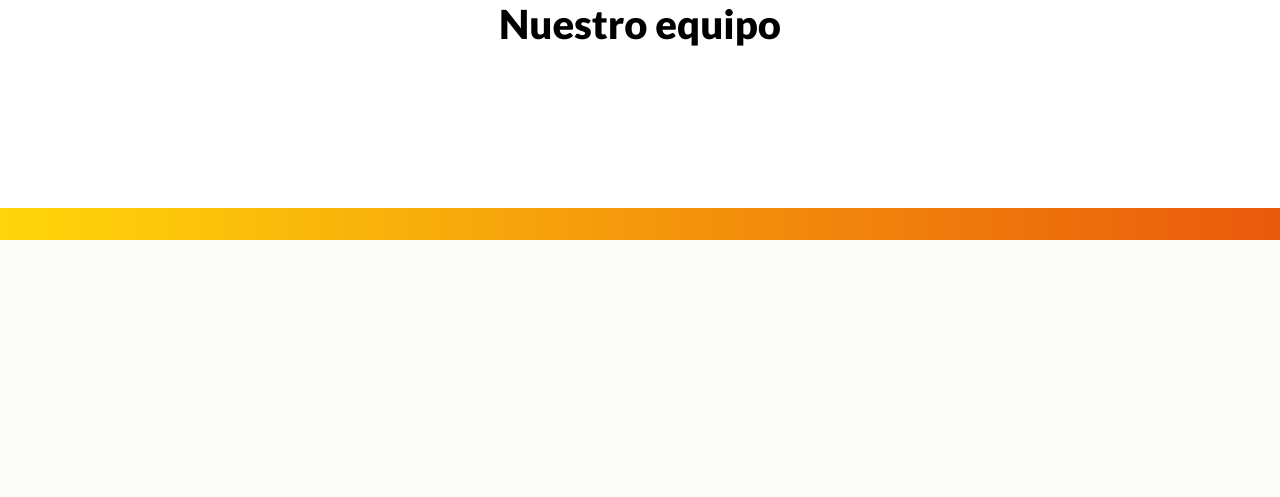
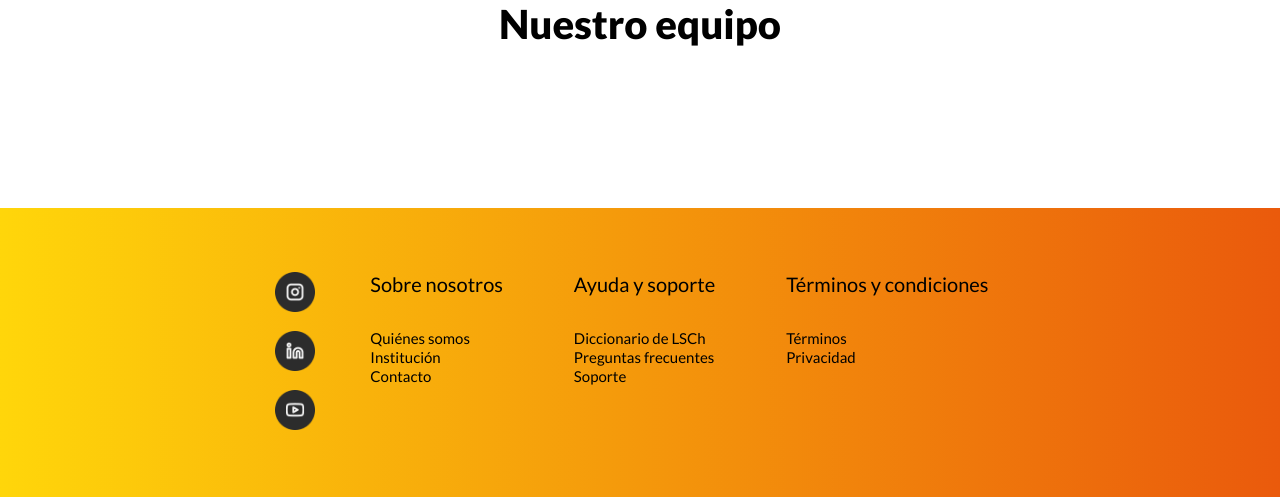
Before and after one commit to castorgausm/EnSenas, a Django app: template ensenasapp/templates/start.html in a window 1280 px wide. Shown: the part 705-1202 px from the top of the page. Before the commit the page ends 945 px from the top, so only its background shows below. Run offline with Django 3.2, Linux system fonts and the light colour scheme; the template is opened without the code that fills it, so the values that code supplies are empty.

Commit message:
Actualización footer

```diff
--- a/ensenasapp/templates/start.html
+++ b/ensenasapp/templates/start.html
@@ -7,12 +7,13 @@
         <link rel="stylesheet" href="styles.css">
         <link rel="preconnect" href="https://fonts.googleapis.com">
         <link rel="preconnect" href="https://fonts.gstatic.com" crossorigin>
-        <link href="https://fonts.googleapis.com/css2?family=Lato:ital,wght@0,100;0,300;0,400;0,700;0,900;1,100;1,300;1,400;1,700;1,900&display=swap" rel="stylesheet">    </head>
+        <link href="https://fonts.googleapis.com/css2?family=Lato:ital,wght@0,100;0,300;0,400;0,700;0,900;1,100;1,300;1,400;1,700;1,900&display=swap" rel="stylesheet">
+    </head>
     <body>
         <header>
             <nav class="navbar">
                 <a href="start.html" class="navlogo">
-                    <img src="../images/Logo.jpg" alt="Logo de EnSeñas">
+                    <img src="../images/logo.jpg" alt="Logo de EnSeñas">
                 </a>
                 <ul class="navlinks">
                     <li><a href="#">Ayuda</a></li>
@@ -29,7 +30,7 @@
                     <button class="purplebutton">Comenzar hoy</button>
                 </div>
                 <div class="imagestart">
-                    <img src="../images/Pet.png" alt="Imagen de la mascota">
+                    <img src="../images/pet.png" alt="Imagen de la mascota">
                 </div>
             </div>
             <div class="continfo">
@@ -42,8 +43,33 @@
             </div>
         </main>
         <footer>
-            <div class="">
-
+            <div class="footersocialmedia">
+                <a href="#"><img src="../images/instagram.png" alt="Instagram"></a>
+                <a href="#"><img src="../images/linkedin.png" alt="LinkedIn"></a>
+                <a href="#"><img src="../images/youtube.png" alt="YouTube"></a>
+            </div>
+            <div class="footersection">
+                <h5>Sobre nosotros</h5>
+                <ul>
+                    <li><a href="#">Quiénes somos</a></li>
+                    <li><a href="#">Institución</a></li>
+                    <li><a href="#">Contacto</a></li>
+                </ul>
+            </div>
+            <div class="footersection">
+                <h5>Ayuda y soporte</h5>
+                <ul>
+                    <li><a href="https://especial.mineduc.cl/wp-content/uploads/sites/31/2018/07/Diccionario_LSCh_A-H.pdf">Diccionario de LSCh</a></li>
+                    <li><a href="#">Preguntas frecuentes</a></li>
+                    <li><a href="#">Soporte</a></li>
+                </ul>
+            </div>
+            <div class="footersection">
+                <h5>Términos y condiciones</h5>
+                <ul>
+                    <li><a href="#">Términos</a></li>
+                    <li><a href="#">Privacidad</a></li>
+                </ul>
             </div>
         </footer>
     </body>
--- a/ensenasapp/templates/styles.css
+++ b/ensenasapp/templates/styles.css
@@ -130,8 +130,38 @@ main {
 }
 
 footer {
-    padding: 1rem 16rem 1rem;
+    padding: 4rem 16rem 4rem;
     background-image: linear-gradient(to right,#FFD60A, #EA5A0C);
+    display: flex;
+    justify-content: space-around;
+    flex-wrap: wrap;
+    text-align: left;
+}
+
+.footersection {
+    margin: 0 1rem;
+}
+
+.footersection ul li a{
+    text-decoration: none;
+    color: black;
+    font-size: 15px;
+}
+
+.footersocialmedia {
+    display: flex;
+    flex-direction: column;
+    gap: 1 rem;
+    align-items: center;
+}
+
+.footersocialmedia a img {
+    width: 40px;
+    margin-bottom: 1rem;
+}
+
+.footersocialmedia a:nth-child(3) img {
+    margin-bottom: 0;
 }
 
 @media (max-width: 768px){
@@ -155,4 +185,33 @@ footer {
     .imagestart {
         order: -1;
     }
+
+    footer {
+        flex-direction: column;
+        text-align: center;
+    }
+
+    .footersocialmedia {
+        flex-direction: row;
+        justify-content: center;
+        margin-bottom: 1rem;
+    }
+
+    .footersection {
+        margin-bottom: 1rem;
+    }
+
+    .footersocialmedia a img {
+        margin-bottom: 0;
+        margin-right: 1rem;
+    }
+
+    .footersocialmedia a:nth-child(3) img {
+        margin-right: 0;
+    }
+
+    .footersocialmedia div:nth-child(3) {
+        margin-bottom: 0;
+    }
+
 }
```
Also changed, not shown: ensenasapp/templates/login.html (+28 -1 lines), ensenasapp/templates/register.html (+28 -1 lines), ensenasapp/images/instagram.png (added), ensenasapp/images/linkedin.png (added), ensenasapp/images/youtube.png (added).
